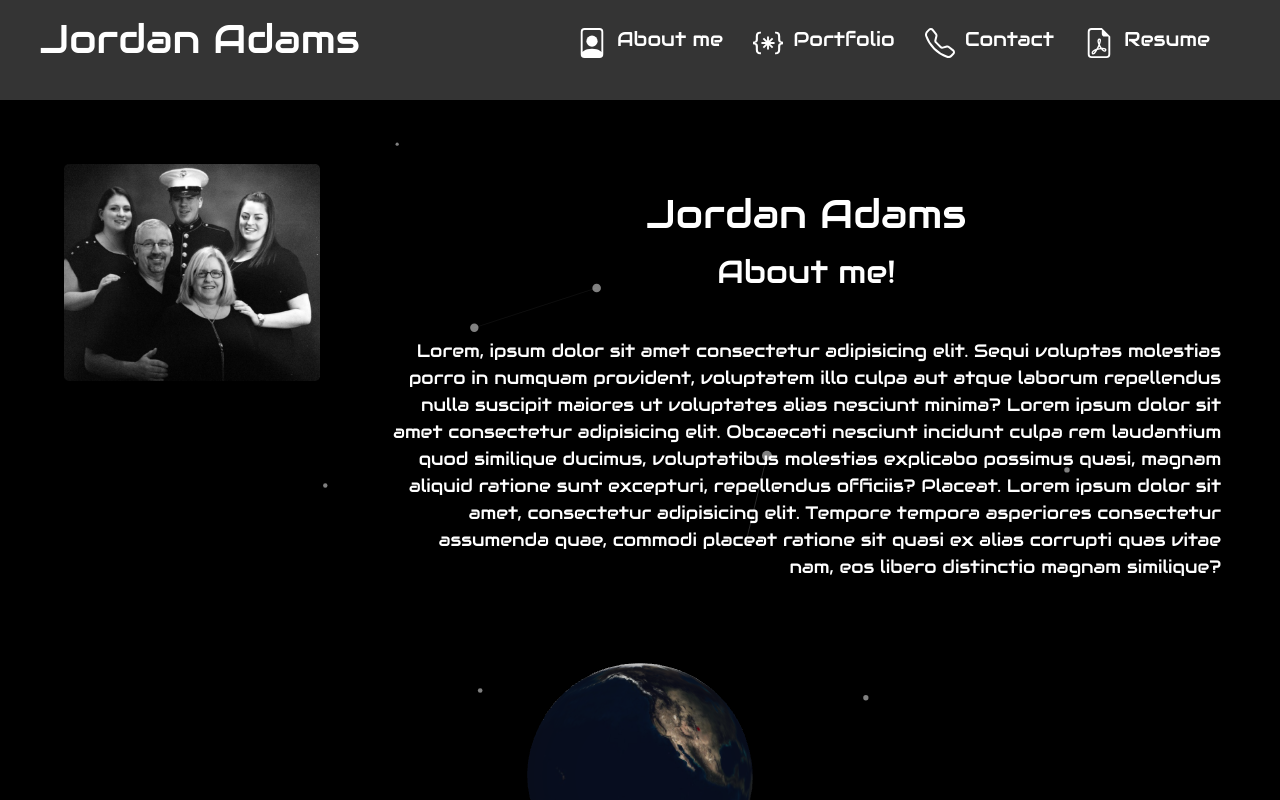
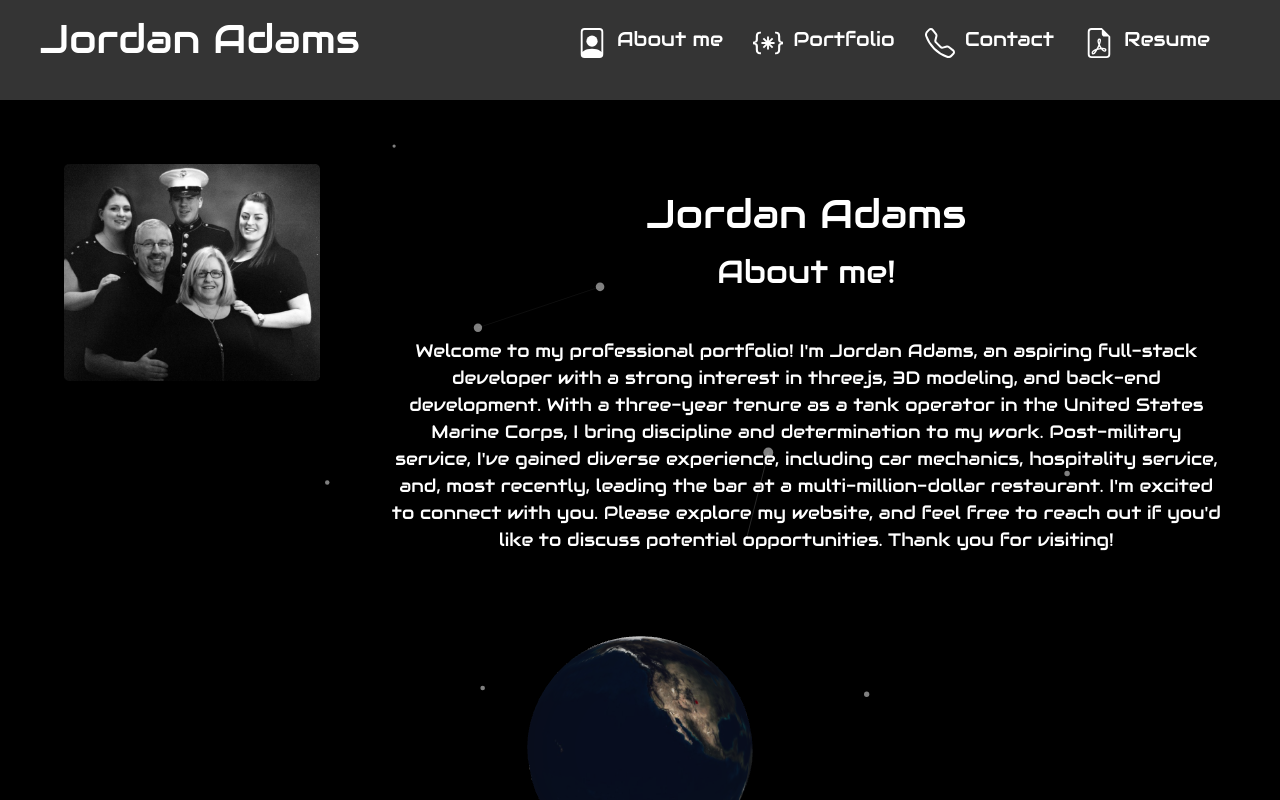
Before and after one commit to JMADA257/React-Portfolio, a React (Vite) app: page / in a window 1280 px wide. Shown: the top 800 px of the page. Built offline with nearby package versions, Linux system fonts and the light colour scheme.

Commit message:
Updated the about me section

```diff
--- a/src/components/About-me/About-me.css
+++ b/src/components/About-me/About-me.css
@@ -5,7 +5,7 @@
 
 .aboutText {
   color: var(--white);
-  text-align: right;
+  text-align: center;
   margin-right: 1%;
   margin-left: 2%;
   margin-top: 7%;
--- a/src/components/About-me/About-me.jsx
+++ b/src/components/About-me/About-me.jsx
@@ -17,17 +17,16 @@ function AboutMe() {
           <h1 className="aboutH1">Jordan Adams</h1>
           <h2 className="aboutH2">About me! </h2>
           <article className="aboutSection">
-            Lorem, ipsum dolor sit amet consectetur adipisicing elit. Sequi
-            voluptas molestias porro in numquam provident, voluptatem illo culpa
-            aut atque laborum repellendus nulla suscipit maiores ut voluptates
-            alias nesciunt minima? Lorem ipsum dolor sit amet consectetur
-            adipisicing elit. Obcaecati nesciunt incidunt culpa rem laudantium
-            quod similique ducimus, voluptatibus molestias explicabo possimus
-            quasi, magnam aliquid ratione sunt excepturi, repellendus officiis?
-            Placeat. Lorem ipsum dolor sit amet, consectetur adipisicing elit.
-            Tempore tempora asperiores consectetur assumenda quae, commodi
-            placeat ratione sit quasi ex alias corrupti quas vitae nam, eos
-            libero distinctio magnam similique?
+            Welcome to my professional portfolio! I'm Jordan Adams, an aspiring
+            full-stack developer with a strong interest in three.js, 3D
+            modeling, and back-end development. With a three-year tenure as a
+            tank operator in the United States Marine Corps, I bring discipline
+            and determination to my work. Post-military service, I've gained
+            diverse experience, including car mechanics, hospitality service,
+            and, most recently, leading the bar at a multi-million-dollar
+            restaurant. I'm excited to connect with you. Please explore my
+            website, and feel free to reach out if you'd like to discuss
+            potential opportunities. Thank you for visiting!
           </article>
         </section>
       </div>
```
